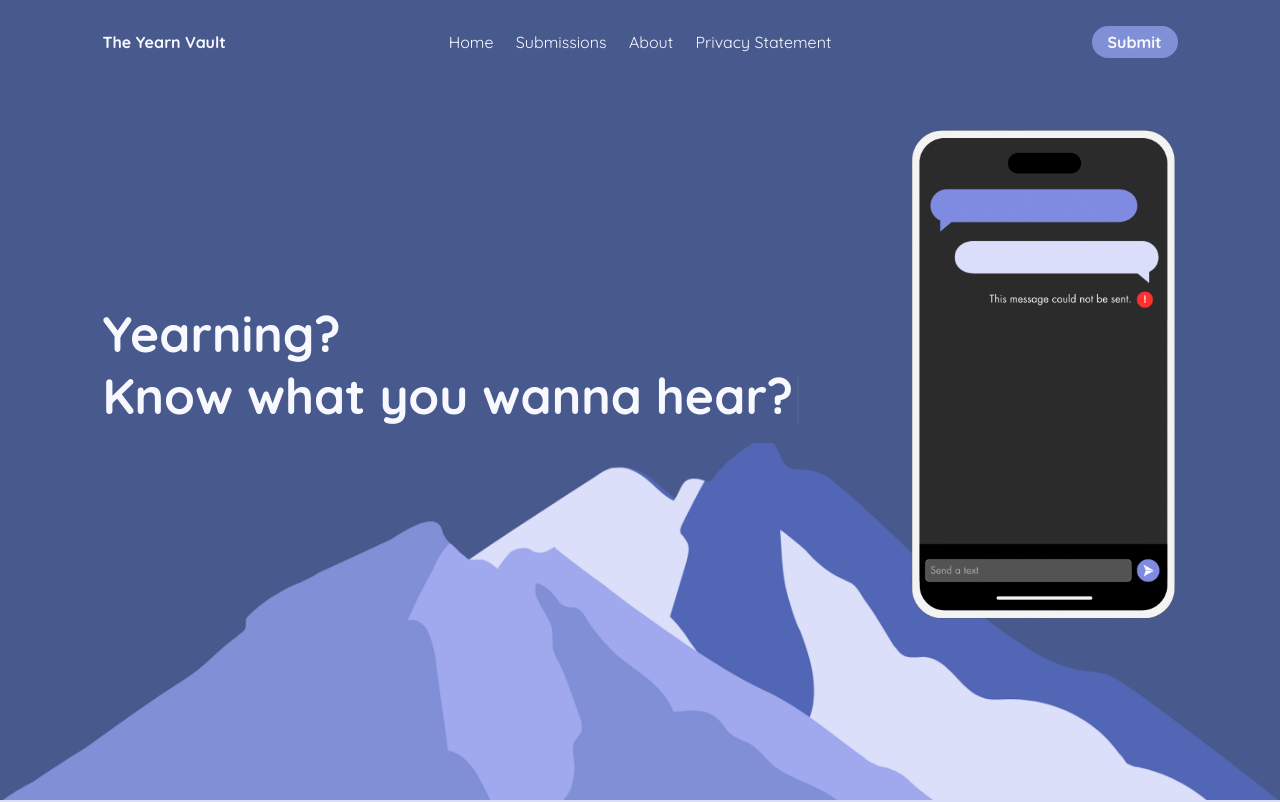
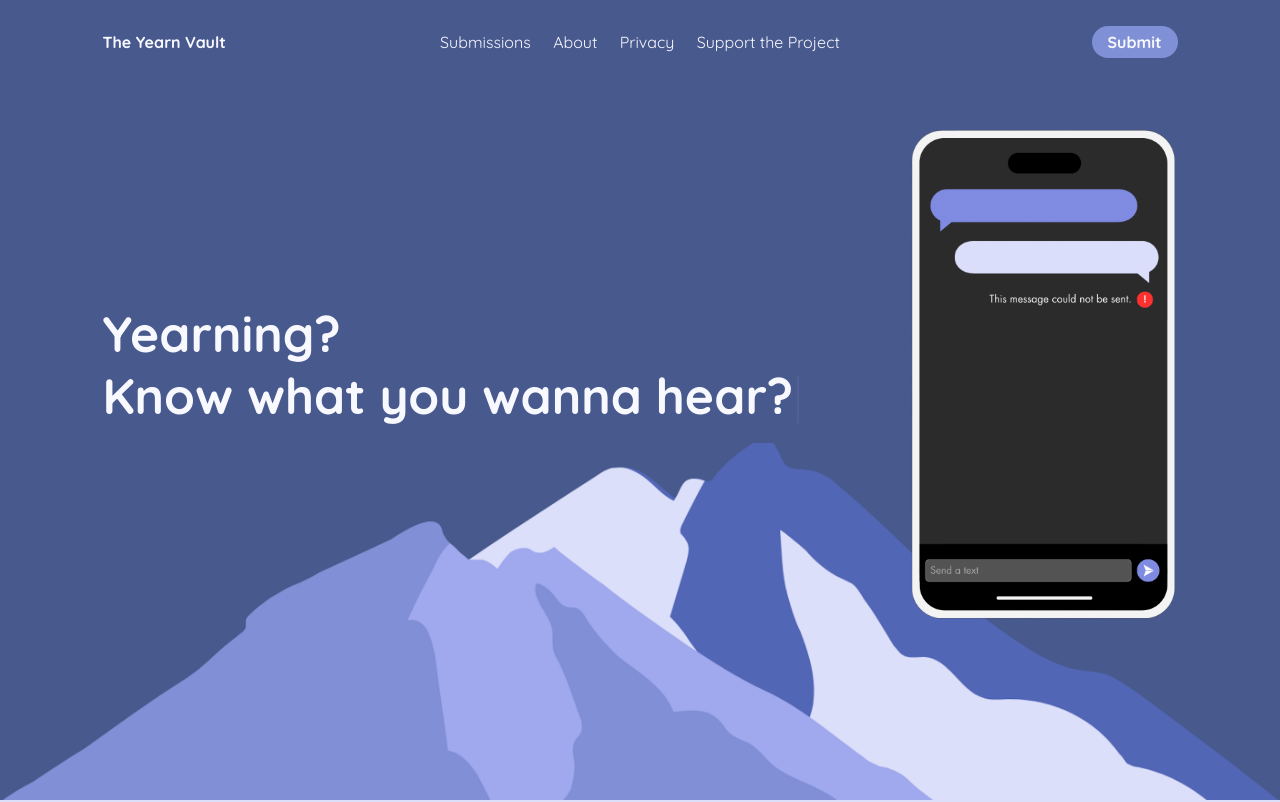
Before and after one commit to jewelcodes/the-yearn-vault, a React (Create React App) app in the folder frontend/: page / in a window 1280 px wide. Shown: the top 802 px of the page. Built offline with nearby package versions, Linux system fonts and the light colour scheme.

Commit message:
menu: add support link

```diff
--- a/frontend/src/pages/Layout/Layout.tsx
+++ b/frontend/src/pages/Layout/Layout.tsx
@@ -10,10 +10,10 @@ function Menu() {
                     <Link to="/">The Yearn Vault</Link>
                 </div>
                 <ul className="menu">
-                    <li><Link to="/">Home</Link></li>
                     <li><Link to="/submissions">Submissions</Link></li>
                     <li><Link to="/about">About</Link></li>
-                    <li><Link to="/privacy">Privacy Statement</Link></li>
+                    <li><Link to="/privacy">Privacy</Link></li>
+                    <li><Link to="/support">Support the Project</Link></li>
                 </ul>
                 <div className="submit">
                     <Link to="/submit">Submit</Link>
```
